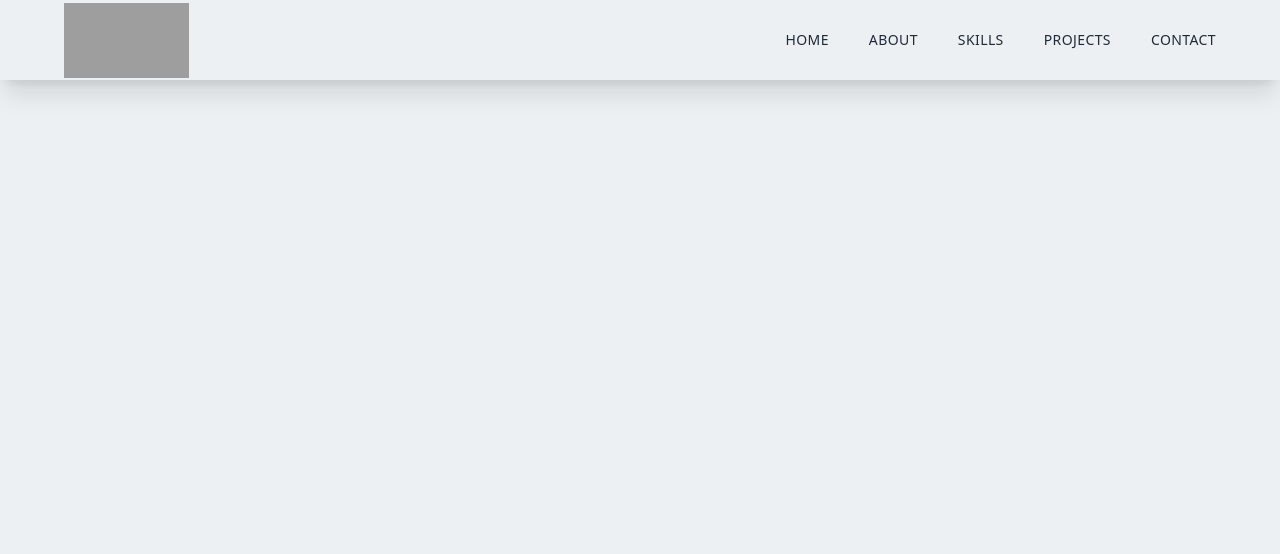
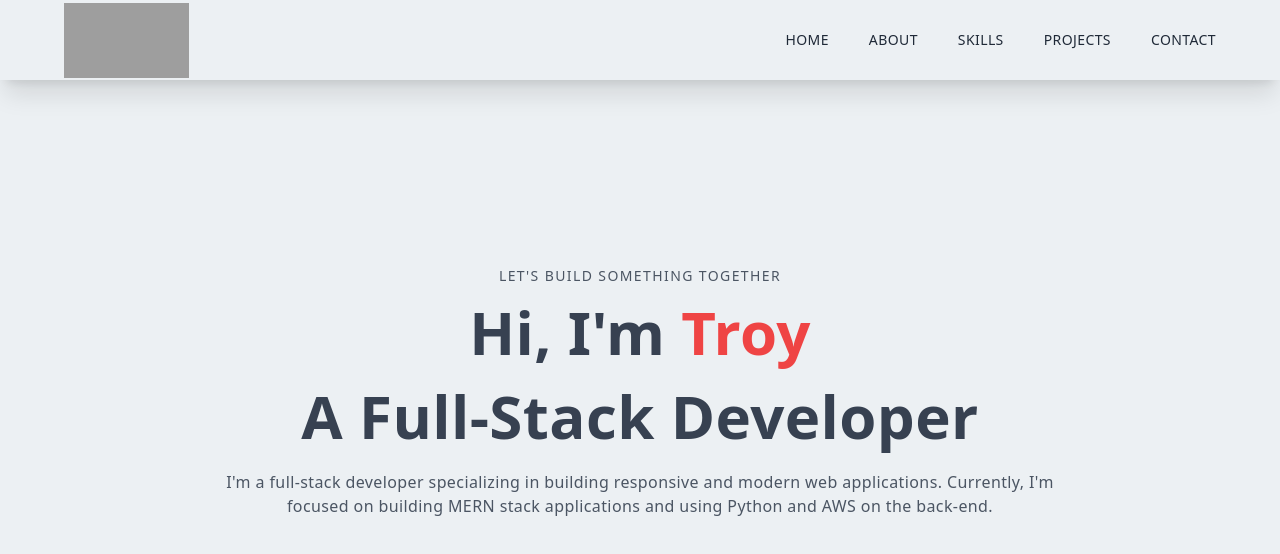
Before and after one commit to TroyBohrer8/Next.js-Portfolio, a Next.js app in the folder my-app/: page / in a window 1280 px wide. Shown: the top 554 px of the page. Built offline with nearby package versions, Linux system fonts and the light colour scheme; grey boxes are pictures that could not be loaded.

Commit message:
started main component

```diff
--- /dev/null
+++ b/my-app/components/Main.jsx
@@ -0,0 +1,26 @@
+import React from "react";
+
+const Main = () => {
+  return (
+    <div className="w-full h-screen text-center">
+      <div className="max-w-[1240px] w-full h-full mx-auto p-2 flex justify-center items-center">
+        <div>
+          <p className="uppercase text-sm tracking-widest text-gray-600">
+            LET'S BUILD SOMETHING TOGETHER
+          </p>
+          <h1 className="py-4 text-gray-700">
+            Hi, I'm <span className="text-red-500">Troy</span>
+          </h1>
+          <h1 className="py-2 text-gray-700">A Full-Stack Developer</h1>
+          <p className="py-4 text-gray-600 max-w-[70%] m-auto">
+            I'm a full-stack developer specializing in building responsive and
+            modern web applications. Currently, I'm focused on building MERN
+            stack applications and using Python and AWS on the back-end.
+          </p>
+        </div>
+      </div>
+    </div>
+  );
+};
+
+export default Main;
--- a/my-app/components/Navbar.jsx
+++ b/my-app/components/Navbar.jsx
@@ -45,13 +45,13 @@ const Navbar = () => {
               </li>
             </Link>
           </ul>
-          {/* Mobile Navbar */}
+          {/* Hamburger Menu */}
           <div onClick={handleNav} className="md:hidden">
             <AiOutlineMenu size={25} />
           </div>
         </div>
       </div>
-      {/* Container */}
+      {/* Sidebar */}
       <div
         className={
           nav ? "md:hidden fixed left-0 top-0 w-full h-screen bg-black/70" : ""
@@ -107,6 +107,7 @@ const Navbar = () => {
                 <li className="py-4">Contact</li>
               </Link>
             </ul>
+            {/* Socials */}
             <div className="pt-40">
               <p className="uppercase tracking-widest text-[#5651e5]">
                 Let's Connect
--- a/my-app/pages/_app.js
+++ b/my-app/pages/_app.js
@@ -1,8 +1,13 @@
-import '../styles/globals.css'
-import Navbar from '../components/Navbar'
+import "../styles/globals.css";
+import Navbar from "../components/Navbar";
 
 function MyApp({ Component, pageProps }) {
-  return <Navbar />
+  return (
+    <>
+      <Navbar />
+      <Component {...pageProps} />
+    </>
+  );
 }
 
-export default MyApp
+export default MyApp;
--- a/my-app/pages/index.js
+++ b/my-app/pages/index.js
@@ -1,17 +1,16 @@
 import Head from 'next/head'
 import Image from 'next/image'
-import Navbar from '../components/Navbar'
+import Main from '../components/Main'
 
 export default function Home() {
   return (
     <div>
       <Head>
         <title>Troy | Full-Stack Developer</title>
-        <meta name="description" content="Generated by create next app" />
+        <meta name="description" content="I'm a full-stack developer specializing in building exceptional web applications." />
         <link rel="icon" href="/favicon.ico" />
       </Head>
-      <Navbar />
-
+      <Main />
     </div>
   )
 }
```
Lines whose indentation alone changed are shown as unchanged.
